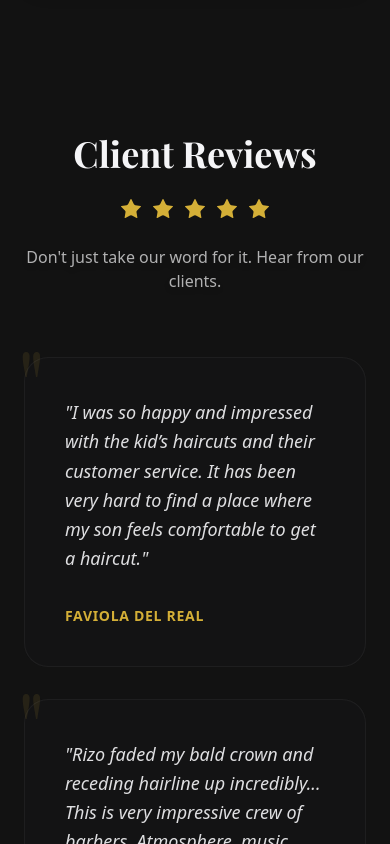
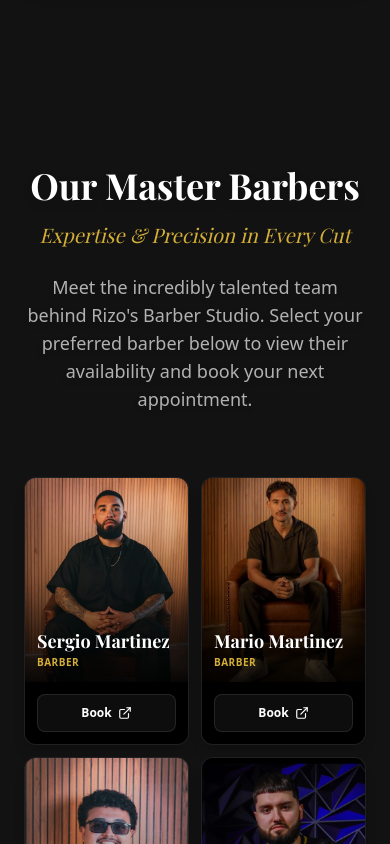
Before and after one commit to DavidP524/rizos-barber-studio, a Next.js app: page / in a window 390 px wide. Shown: the part 6660-7504 px from the top of the page. Built offline with nearby package versions, Linux system fonts and the light colour scheme; a web font is replaced by a local one.

Commit message:
feat: Separate reviews and reorder Team section above reviews

```diff
--- a/src/app/page.tsx
+++ b/src/app/page.tsx
@@ -4,8 +4,9 @@
 import Experience from "@/components/experience";
 import Services from "@/components/services";
 import Gallery from "@/components/gallery";
+import Team from "@/components/team";
+import Reviews from "@/components/reviews";
 import About from "@/components/about";
-import Team from "@/components/team";
 import Shop from "@/components/shop";
 import FAQ from "@/components/faq";
 import Footer from "@/components/footer";
@@ -19,8 +20,9 @@
       <Experience />
       <Services />
       <Gallery />
+      <Team />
+      <Reviews />
       <About />
-      <Team />
       <Shop />
       <FAQ />
       <Footer />
--- a/src/components/gallery.tsx
+++ b/src/components/gallery.tsx
@@ -1,6 +1,5 @@
 "use client";
 import { motion } from "framer-motion";
-import { Star } from "lucide-react";
 
 export default function Gallery() {
     const images = [
@@ -42,37 +41,6 @@
                 ))}
             </div>
 
-            {/* Client Reviews */}
-            <div className="mt-40 relative">
-                <div className="text-center mb-16 relative z-10">
-                    <h2 className="font-serif text-4xl md:text-5xl font-bold mb-6">Client Reviews</h2>
-                    <div className="flex justify-center gap-2 text-gold mb-6">
-                        {[1, 2, 3, 4, 5].map(i => <Star key={i} fill="currentColor" strokeWidth={0} />)}
-                    </div>
-                    <p className="text-foreground/70 max-w-xl mx-auto drop-shadow-md">Don't just take our word for it. Hear from our clients.</p>
-                </div>
-
-                <div className="grid grid-cols-1 md:grid-cols-3 gap-8 relative z-10">
-                    {[
-                        { name: "Faviola Del Real", review: "I was so happy and impressed with the kid’s haircuts and their customer service. It has been very hard to find a place where my son feels comfortable to get a haircut." },
-                        { name: "A Ray Scampin", review: "Rizo faded my bald crown and receding hairline up incredibly... This is very impressive crew of barbers. Atmosphere, music, tools, lights, and service are top tier." },
-                        { name: "Lauren Diaz", review: "Rizo’s Barber Studio is the best barbershop in our region. Their highly professional, passionate, and motivated team works together to create an environment where you feel safe and well taken care of." }
-                    ].map((item, idx) => (
-                        <motion.div
-                            key={idx}
-                            className="bg-zinc-900/40 border border-white/5 p-10 rounded-3xl relative backdrop-blur-md group hover:border-gold/30 transition-colors"
-                            initial={{ opacity: 0, y: 30 }}
-                            whileInView={{ opacity: 1, y: 0 }}
-                            transition={{ duration: 0.6, delay: idx * 0.2 }}
-                            viewport={{ once: true }}
-                        >
-                            <div className="absolute -top-6 -left-2 text-8xl text-gold/10 font-serif pointer-events-none transition-transform group-hover:scale-110 group-hover:text-gold/20 duration-500">"</div>
-                            <p className="text-foreground/90 italic mb-8 relative z-10 text-lg font-light leading-relaxed">"{item.review}"</p>
-                            <p className="font-bold text-gold uppercase tracking-wider text-sm">{item.name}</p>
-                        </motion.div>
-                    ))}
-                </div>
-            </div>
         </section>
     );
 }
--- /dev/null
+++ b/src/components/reviews.tsx
@@ -0,0 +1,38 @@
+"use client";
+import { motion } from "framer-motion";
+import { Star } from "lucide-react";
+
+export default function Reviews() {
+    return (
+        <section id="reviews" className="py-24 px-6 max-w-7xl mx-auto overflow-hidden relative">
+            <div className="text-center mb-16 relative z-10">
+                <h2 className="font-serif text-4xl md:text-5xl font-bold mb-6">Client Reviews</h2>
+                <div className="flex justify-center gap-2 text-gold mb-6">
+                    {[1, 2, 3, 4, 5].map(i => <Star key={i} fill="currentColor" strokeWidth={0} />)}
+                </div>
+                <p className="text-foreground/70 max-w-xl mx-auto drop-shadow-md">Don't just take our word for it. Hear from our clients.</p>
+            </div>
+
+            <div className="grid grid-cols-1 md:grid-cols-3 gap-8 relative z-10">
+                {[
+                    { name: "Faviola Del Real", review: "I was so happy and impressed with the kid’s haircuts and their customer service. It has been very hard to find a place where my son feels comfortable to get a haircut." },
+                    { name: "A Ray Scampin", review: "Rizo faded my bald crown and receding hairline up incredibly... This is very impressive crew of barbers. Atmosphere, music, tools, lights, and service are top tier." },
+                    { name: "Lauren Diaz", review: "Rizo’s Barber Studio is the best barbershop in our region. Their highly professional, passionate, and motivated team works together to create an environment where you feel safe and well taken care of." }
+                ].map((item, idx) => (
+                    <motion.div
+                        key={idx}
+                        className="bg-zinc-900/40 border border-white/5 p-10 rounded-3xl relative backdrop-blur-md group hover:border-gold/30 transition-colors shadow-lg"
+                        initial={{ opacity: 0, y: 30 }}
+                        whileInView={{ opacity: 1, y: 0 }}
+                        transition={{ duration: 0.6, delay: idx * 0.2 }}
+                        viewport={{ once: true }}
+                    >
+                        <div className="absolute -top-6 -left-2 text-8xl text-gold/10 font-serif pointer-events-none transition-transform group-hover:scale-110 group-hover:text-gold/20 duration-500">"</div>
+                        <p className="text-foreground/90 italic mb-8 relative z-10 text-lg font-light leading-relaxed">"{item.review}"</p>
+                        <p className="font-bold text-gold uppercase tracking-wider text-sm">{item.name}</p>
+                    </motion.div>
+                ))}
+            </div>
+        </section>
+    );
+}
```
